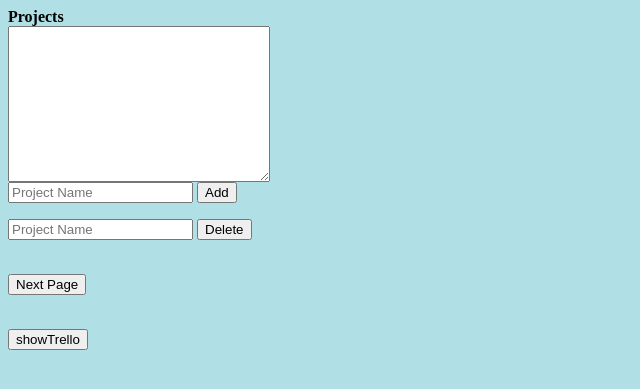
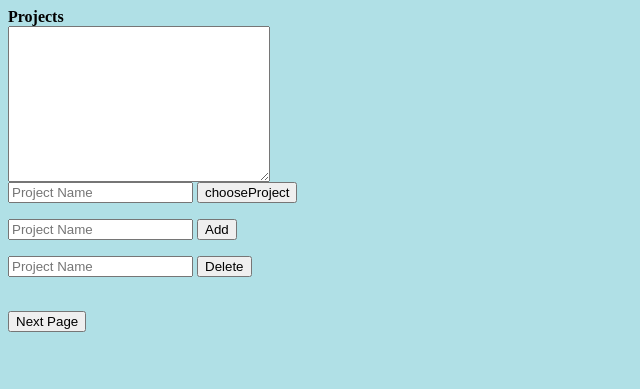
Before and after one commit to PlanAndCode/PlanAndCode, a Django app: template Django_planandcode/templates/page2.html in a window 1280 px wide. Shown: the top 389 px of the page, without its empty margins (0-640 px from the left). Run offline with Django 3.2, Linux system fonts and the light colour scheme; the template is opened without the code that fills it, so the values that code supplies are empty.

Commit message:
Update page2.html

```diff
--- a/Django_planandcode/templates/page2.html
+++ b/Django_planandcode/templates/page2.html
@@ -11,6 +11,11 @@
                 {{ show }}
         </textarea> <br>
 
+       <form method = 'POST' action ="{% url 'showTrello' %}" >{% csrf_token %}
+            <input name = 'chooseProject' type ='text'  placeholder="Project Name" />
+            <input type = 'submit' value ='chooseProject' >
+        </form>
+
        <form method = 'POST' action ="{% url 'page2' %}" >{% csrf_token %}
             <input name = 'projeAdd' type ='text'  placeholder="Project Name" />
             <input type = 'submit' value ='Add' >
@@ -22,17 +27,15 @@
             <input type = 'submit' value ='Delete' >
         </form>
 
+
+
         <br>
 
 <form action="{% url 'page3' %}" >
     <input type="submit" value="Next Page" />
 
 </form>
-<br>
-<form action="{% url 'showTrello' %}" >
-    <input type="submit" value="showTrello" />
 
-</form>
 {% endblock %}
 </body>
 </html>
```
